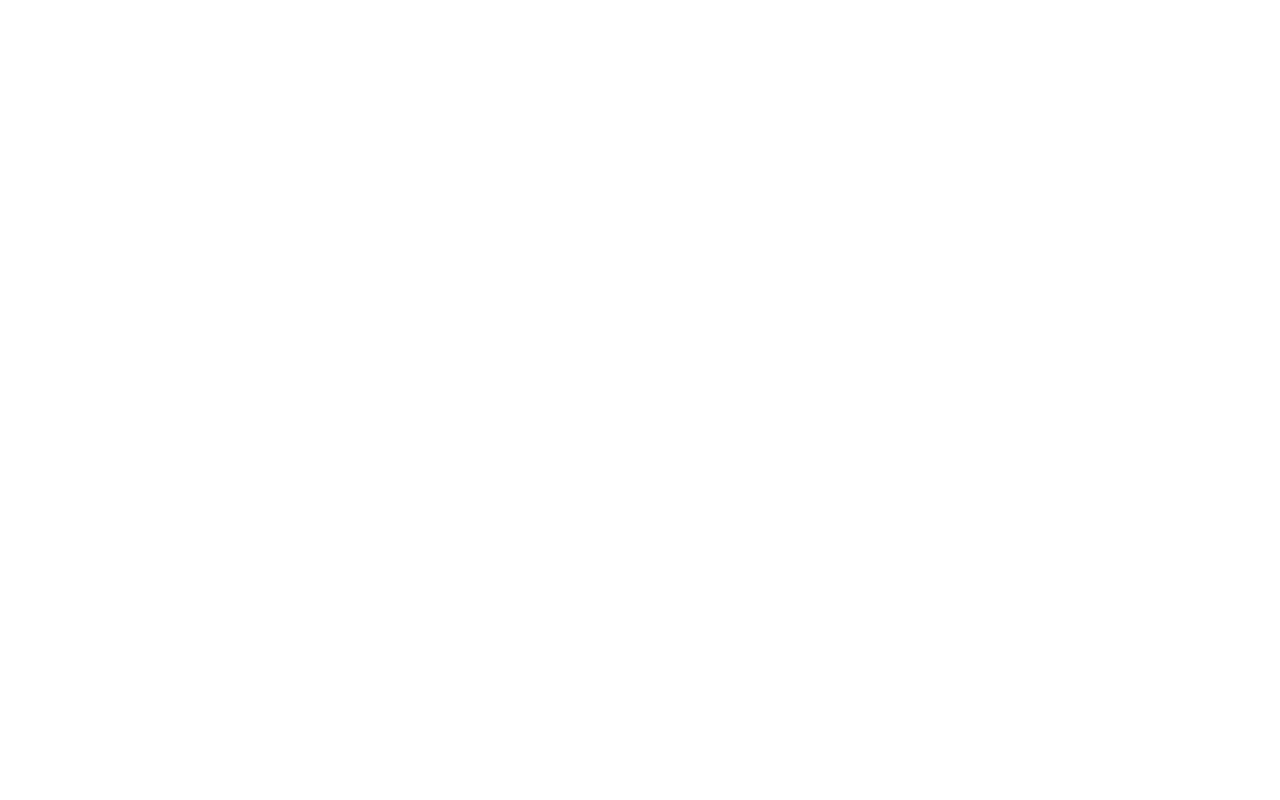
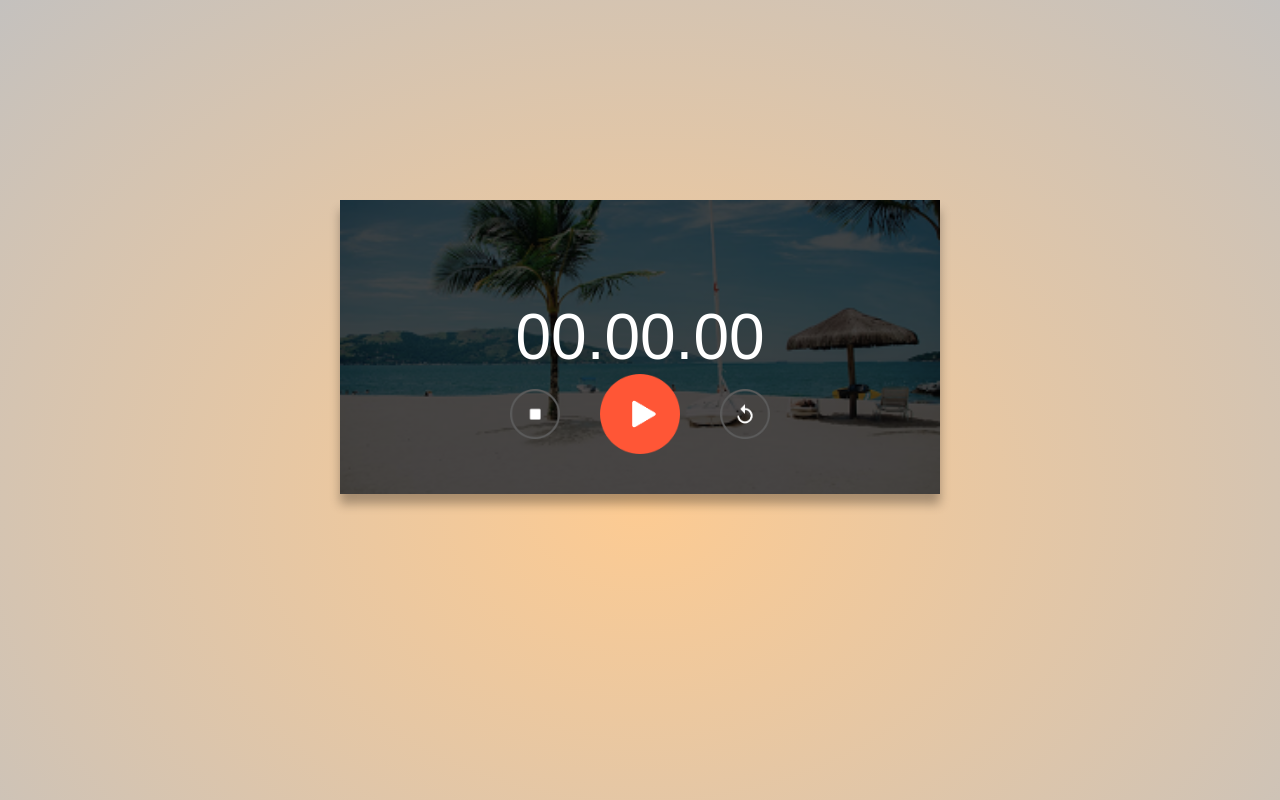
Before and after one commit to mrndolo/js-stopwatch, a plain HTML site: page index.html in a window 1280 px wide. Shown: the top 800 px of the page. Drawn offline with Linux system fonts and the light colour scheme.

Commit message:
Created and styled UI

```diff
--- a/index.html
+++ b/index.html
@@ -7,7 +7,14 @@
     <link rel="stylesheet" href="style.css">
 </head>
 <body>
-
+    <div class="stopwatch">
+        <h1>00.00.00</h1>
+        <div class="buttons">
+            <img src="./images/stop.png">
+            <img src="./images/start.png">
+            <img src="./images/reset.png">
+        </div>
+    </div>
     <script src="./script.js"></script>
 </body>
 </html>
--- a/style.css
+++ b/style.css
@@ -0,0 +1,41 @@
+*{
+    margin: 0;
+    padding: 0;
+    font-family: Arial, Helvetica, sans-serif;
+    box-sizing: border-box;
+}
+body{
+    height: 100vh;
+    background: radial-gradient(#fdcb92 , #c4c1be);
+    overflow-y: hidden;
+}
+.stopwatch{
+    width: 90%;
+    max-width: 600px;
+    background-image: linear-gradient(rgba(0,0,0,0.7),rgba(0,0,0,0.7)), url(images/background.png);
+    background-size: cover;
+    background-position: center;
+    text-align: center;
+    padding: 40px 0;
+    color: #fff;
+    margin: 200px auto 0;
+    box-shadow: 0 10px 10px rgba(0,0,0,0.3);
+}
+.stopwatch h1{
+    margin-top: 60px;
+    font-size: 64px;
+    font-weight: 300;
+}
+.buttons{
+    display: flex;
+    align-items: center;
+    justify-content: center;
+}
+.buttons img{
+    width: 50px;
+    margin: 0 20px;
+    cursor: pointer;
+}
+.buttons img:nth-child(2){
+    width: 80px;
+}
```
